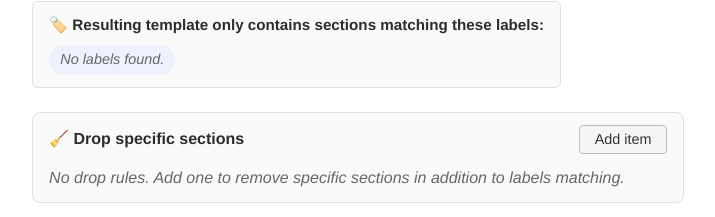
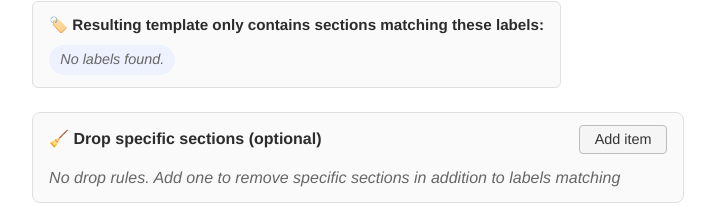
Before and after one commit to bflorat/document-template-customizer, a React (Vite) app: page / in a window 1280 px wide. Shown: the part 369-586 px from the top of the page, without its empty margins (299-1014 px from the left). Built offline with nearby package versions, Linux system fonts and the light colour scheme.

Commit message:
feat: better wording

```diff
--- a/src/App.tsx
+++ b/src/App.tsx
@@ -320,12 +320,12 @@ const App = () => {
 
         <section className="drop-rules-panel">
           <div className="drop-header">
-            <h3>🧹 Drop specific sections</h3>
+            <h3>🧹 Drop specific sections (optional)</h3>
             <button type="button" className="secondary-action" onClick={handleAddDropRule}>Add item</button>
           </div>
           <div className="drop-table-wrapper">
             {dropRules.length === 0 ? (
-              <p className="empty-row">No drop rules. Add one to remove specific sections in addition to labels matching.</p>
+              <p className="empty-row">No drop rules. Add one to remove specific sections in addition to labels matching</p>
             ) : (
               <table className="drop-rules-table">
                 <thead>
```
